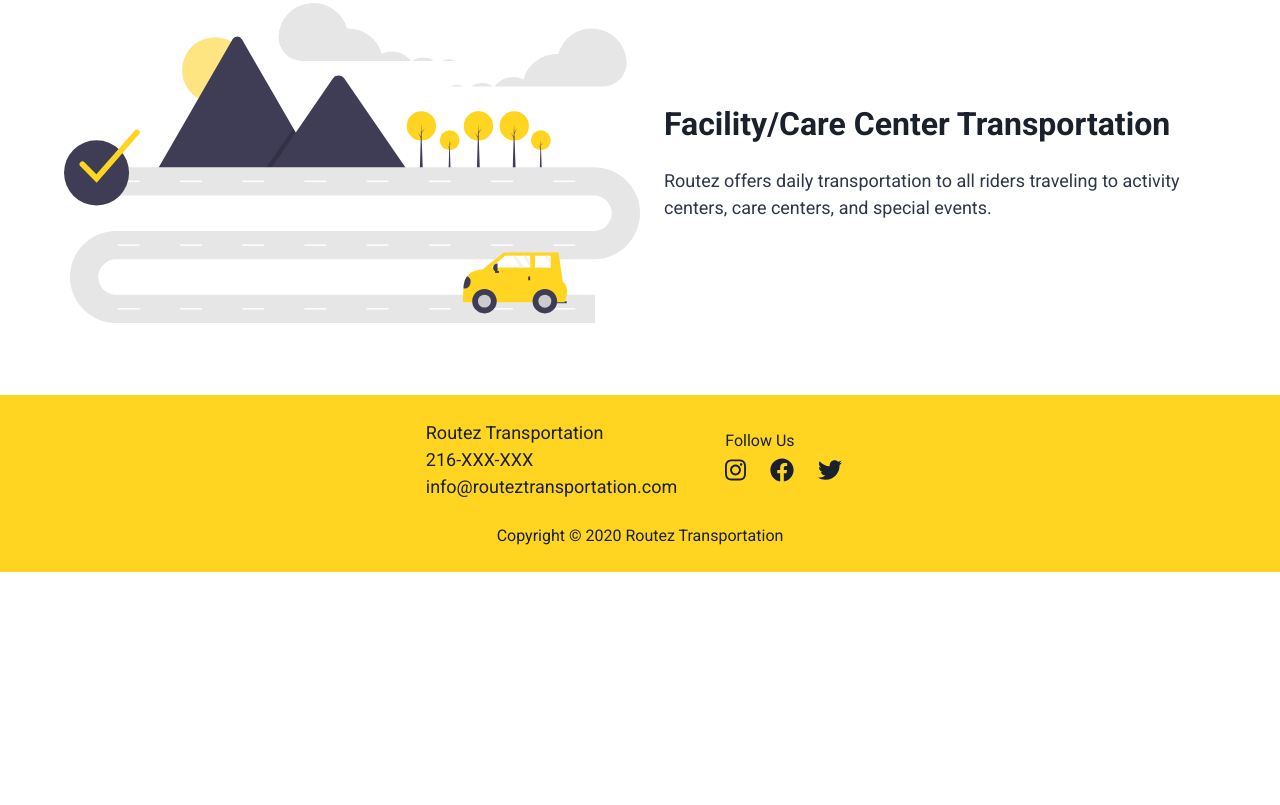
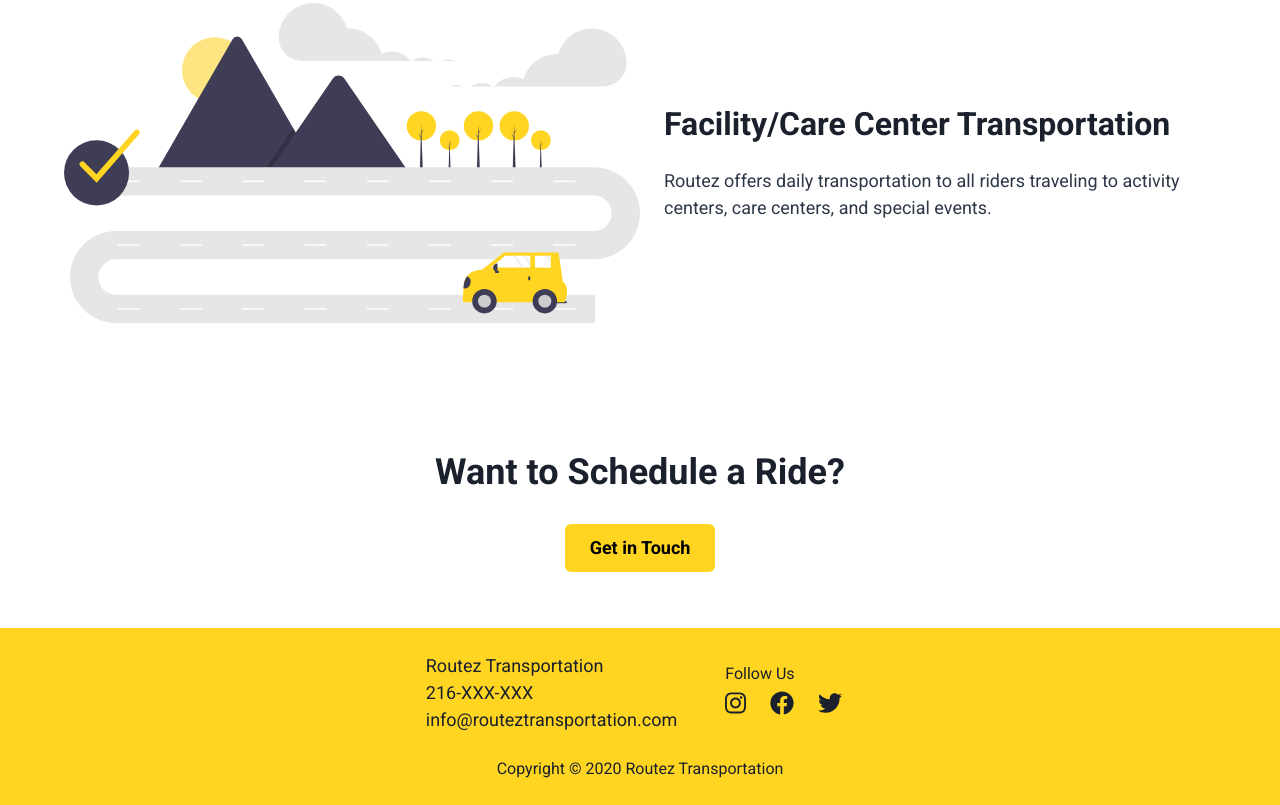
Before and after one commit to 4upz/Routez-Transportation, a Gatsby site: page /services in a window 1280 px wide. Shown: the part 1194-1999 px from the top of the page. Before the commit the page ends 1766 px from the top, so only its background shows below. Built offline with nearby package versions, Linux system fonts and the light colour scheme; Gatsby itself is replaced by a stand-in of ours.

Commit message:
Add CTA and fix spacing

```diff
--- a/src/components/Banners/AboutCTA.jsx
+++ b/src/components/Banners/AboutCTA.jsx
@@ -7,7 +7,7 @@ const AboutCTA = () => (
   <Box maxW={1200} mx="auto" my={12} textAlign="center">
     <Heading>Have We Caught Your Attention?</Heading>
     <Image src={illustration} mx="auto" my={6} w="80%" />
-    <HStack my={6} justify="center">
+    <HStack my={6} py="30px" justify="center">
       <Button
         as={GatsbyLink}
         colorScheme="brand"
--- a/src/pages/contact.js
+++ b/src/pages/contact.js
@@ -3,11 +3,11 @@ import Layout from "../components/Layout"
 import SEO from "../components/Seo"
 import ContactForm from "../components/Sections/ContactForm"
 
-const AboutPage = () => (
+const ContactPage = () => (
   <Layout>
     <SEO title="Contact Us" />
     <ContactForm businessNumber="216-XXX-XXXX" />
   </Layout>
 )
 
-export default AboutPage
+export default ContactPage
--- a/src/pages/services.js
+++ b/src/pages/services.js
@@ -4,8 +4,9 @@ import SEO from "../components/Seo"
 import ServiceCard from "../components/Cards/ServiceCard"
 import illustration from "../images/art/about.svg"
 import { Heading } from "@chakra-ui/react"
+import CTABanner from "../components/Banners/CTABanner"
 
-const AboutPage = () => (
+const ServicesPage = () => (
   <Layout>
     <SEO title="Services" />
     <Heading as="h1" textAlign="center" mt={6}>
@@ -28,7 +29,12 @@ const AboutPage = () => (
       description="Routez offers daily transportation to all riders traveling to activity centers, care centers, and special events."
       image={illustration}
     />
+    <CTABanner
+      heading="Want to Schedule a Ride?"
+      linkText="Get in Touch"
+      linkTo="/contact"
+    />
   </Layout>
 )
 
-export default AboutPage
+export default ServicesPage
```
